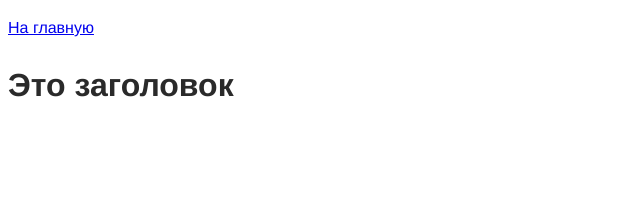
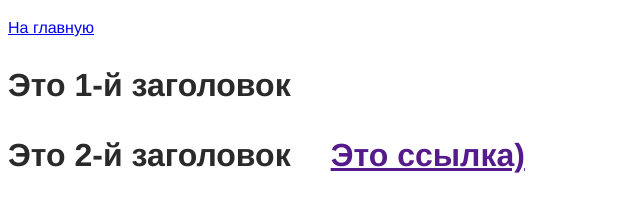
Before and after one commit to Angey22/JS-CW-6, a plain HTML site: page 08-templating.html in a window 1280 px wide. Shown: the whole page, without its empty margins (0-640 px from the left). Drawn offline with Linux system fonts and the light colour scheme.

Commit message:
Added code in file '08-templating.js'

```diff
--- a/08-templating.html
+++ b/08-templating.html
@@ -8,9 +8,10 @@
   </head>
   <body>
     <p><a href="/index.html">На главную</a></p>
+    <h1 class="title_1">Это 1-й <span>заголовок</span></h1>
 
-    <h1 class="title">Это <span>заголовок</span></h1>
+    <h1 class="title">Это 2-й <span>заголовок</span></h1>
 
-    <script src="./js/08-templating.js" type="module"></script>
+    <script src="./js_repeta_6-1/08-templating.js" type="module"></script>
   </body>
 </html>
--- a/js_repeta_6-1/08-templating.js
+++ b/js_repeta_6-1/08-templating.js
@@ -1,19 +1,64 @@
 /*
- * Свойство innerHTML
+ * Свойство "innerHTML"
  * - чтение
  * - запись
  */
+// Свойство "innerHTML" - возвращает всю вложенную в HTML элемент разметку (включая теги) в виде одной строки.
 
-const titleEl = document.querySelector('.title');
-// titleEl.innerHTML = '<a href="">Это ссылка)</a>';
-// titleEl.innerHTML = '';
+// Создадим переменную-ссылку на существующий в разметке HTML документа 1-й заголовок
+const titleEl_1 = document.querySelector('.title_1');
+
+// Выводим в консоль содержимое заголовка "titleEl" с помощью свойства "textContent"
+console.log('"titleEl.textContent" =>', titleEl_1.textContent);
+console.log('-----------------------------------------------');
+
+// Выводим в консоль содержимое заголовка "titleEl" с помощью свойства "innerHTML"
+console.log('"titleEl.innerHTML" =>', titleEl_1.innerHTML);
+console.log('-----------------------------------------------');
+
+
+// Свойство "innerHTML" - позволяет полность заменить существующее содержание тега.
+
+
+// Заменяем содержимое тега 1-го заголовка на произвольный контент
+// titleEl_1.innerHTML = '<a href="">Это ссылка)</a>'; //!!!
+// Раскомментируй и смотри изменения в окне браузера
+
+// Заменяем содержимое тега 1-го заголовка на пустую строку, полностью очищая содержимое заголовка
+// titleEl_1.innerHTML = ''; //!!!
+// Раскомментируй и смотри изменения в окне браузера
+
+// Добавляем к содержимому 1-го заголовка дополнительный произвольный контент
+// titleEl_1.innerHTML += '<a href="">Это ссылка)</a>'; //!!!
+// Раскомментируй и смотри изменения в окне браузера
+
+// ! Использовать свойство "innerHTML" для добавления к существующему содержимому тега дополнительный контент  - НЕ рекомендуется, т.к. данная операция является очень ёмкой по затрате ресурсов браузера!!!
+
+// ! Лучше всего, использовать свойство "innerHTML" только тогда, когда нужно либо полностью заменить либо полностью очистить содержимое соответствующего тега.
+
 
 /*
- * Вставка разметки с insertAdjacentHTML()
+ * Вставка разметки с "insertAdjacentHTML(position, string)"
  * http://fecore.net.ua/books/m5ph3r-javascript/module-07/dom-manipulation.html#%D0%BC%D0%B5%D1%82%D0%BE%D0%B4-insertadjacenthtml
  */
+// Метод "insertAdjacentHTML(position, string)" - парсит указанную строку как HTML и добавляет элемент в указанное место DOM дерева.
 
+// Синтаксис метода:
+// element.insertAdjacentHTML(position, string);
+// "element" - переменная-ссылка на элемент в HTML документе.
+// "position" - позиция относительно указанного в коде "element", может быть одним из 4-х значений:
+// - 'beforebegin' - перед "element";
+// - 'afterbegin' - внутри "element", в сомом начале контента;
+// - 'beforend' - внутри "element", в самом конце контента;
+// - 'afterend' - после "element".
+
+// Создадим переменную-ссылку на существующий в разметке HTML документа 2-й заголовок
+const titleEl = document.querySelector('.title');
+
+// Используем метод "insertAdjacentHTML(position, string)" для вставки дополнительного контента во 2-й заголовок
 titleEl.insertAdjacentHTML(
   'beforeend',
   '<a href="" class="title__link">Это ссылка)</a>',
 );
+
+// ! Метод "insertAdjacentHTML(position, string)" - рекомендовано использовать в тех случаях, когда необходимо дополнить каким-либо контентом существующий тег.
```
